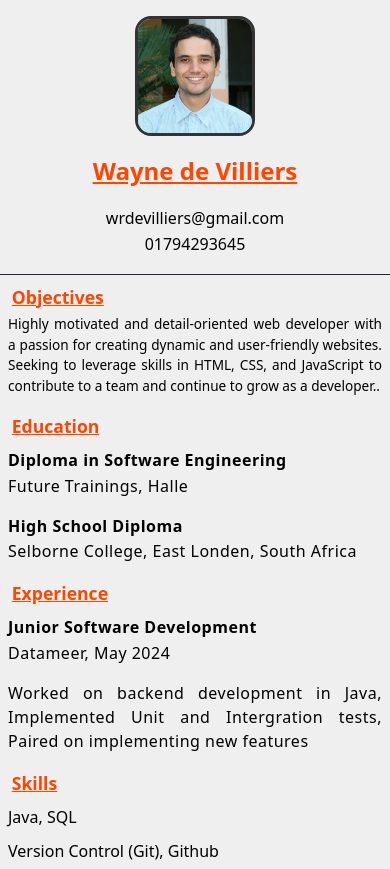
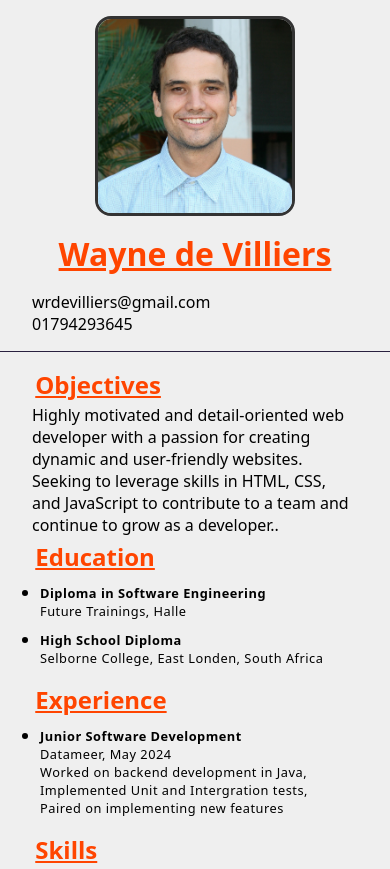
Before and after one commit to waynedevilliers/resume, a plain HTML site: page index.html in a window 390 px wide. Shown: the top 869 px of the page. Drawn offline with Linux system fonts and the light colour scheme.

Commit message:
revert changes

```diff
--- a/style.css
+++ b/style.css
@@ -1,19 +1,15 @@
-/* Reset and Box-Sizing */
 * {
     padding: 0;
     margin: 0;
     box-sizing: border-box;
   }
 
-/* Global Styles */
   body {
     font-family: system-ui;
     background-color: #efefef;
-  line-height: 1.6; /* Improves readability */
-  margin: 0; /* Ensure there's no extra space around the body */
+
   }
 
-/* Header */
   header {
     padding: 1rem 2rem;
     border-bottom: 1px solid #29213f;
@@ -21,10 +17,6 @@ header {
 
   header ul {
     list-style: none;
-  display: flex;
-  justify-content: space-around; /* Distribute menu items evenly */
-  flex-wrap: wrap; /* Make the menu wrap on smaller screens */
-  padding: 0;
   }
 
   header a {
@@ -37,138 +29,60 @@ header a:hover {
     margin: 1rem auto;
   }
 
-/* Typography */
-h1 {
+  h1{
     text-align: center;
     color: orangered;
     text-decoration: underline;
     margin: 1rem;
-  font-size: 2rem;
   }
 
-h2 {
+  h2{
     text-align: left;
     color: orangered;
     margin: 1%;
     text-decoration: underline;
-  font-size: 1.5rem;
   }
 
-/* Main Content */
-main {
+  main{
     margin: 1rem 2rem;
   }
 
-/* Sections */
-section {
+  section{
     margin-bottom: 1rem;
   }
 
   p {
     max-width: 80ch;
-  font-size: 1rem; /* Ensures text is readable across devices */
-  line-height: 1.5;
-  margin-bottom: 1rem;
   }
 
-section li h3 {
-  font-size: 1rem; /* Use more readable font size */
+  section li h3{
+    font-size: .8rem;
     letter-spacing: 0.5px;
   }
 
   section li p {
-  font-size: 1rem; /* Use more readable font size */
+    font-size: .8rem;
     letter-spacing: 0.5px;
   }
 
-section li {
-  margin: 0.5rem 0;
+  section li{
+    margin: .5rem;
   }
 
-/* Images */
   img {
-  border-radius: 1rem;
-  border: 3px solid #333;
+    border-radius: 1rem; /* Rounds corners */
+    border: 3px solid #333; /* Border */
   }
 
-/* Responsive Image with Object Fit */
 .with-object-fit {
     margin: 0 auto; /* Center in container */
-  width: 100%; /* Limits image width relative to parent */
+    width: 100%; /* Limits image width realtive to parent */
     max-width: 200px; /* Maximum width of the container */
     height: 200px; /* Fixed height of the container */
   }
 
-.with-object-fit img {
+.with-object-fit img{
     width: 100%;
     height: 100%;
-  object-fit: cover; /* Ensures the image covers the container */
     object-position: right;
   }
-
-/* Responsive Layout for Different Screens */
-@media (max-width: 768px) {
-  /* Adjust main margin for tablets and smaller */
-  main {
-      margin: 1rem;
-  }
-
-  /* Make h1 and h2 smaller for tablets */
-  h1 {
-      font-size: 1.8rem;
-  }
-
-  h2 {
-      font-size: 1.3rem;
-  }
-
-  /* Improve spacing and font-size for paragraphs */
-  p {
-      font-size: 0.9rem;
-  }
-
-  /* Adjust header layout on smaller screens */
-  header ul {
-      flex-direction: column; /* Stack menu items vertically */
-      text-align: center;
-  }
-
-  /* Adjust width of images on smaller screens */
-  .with-object-fit {
-      max-width: 150px; /* Reduce image width */
-      height: 150px; /* Reduce image height */
-  }
-}
-
-@media (max-width: 480px) {
-  /* Further adjustments for mobile */
-  h1 {
-      font-size: 1.5rem;
-  }
-
-  h2 {
-      font-size: 1.1rem;
-  }
-
-  /* Reduce padding and margins for mobile screens */
-  main {
-      margin: 0.5rem;
-  }
-
-  /* Center-align text for better readability on smaller screens */
-  p {
-      text-align: justify;
-      font-size: 0.85rem;
-  }
-
-  /* Stack header items vertically */
-  header ul {
-      flex-direction: column;
-  }
-
-  /* Image container for mobile */
-  .with-object-fit {
-      max-width: 120px;
-      height: 120px;
-  }
-}
```
Lines whose indentation alone changed are shown as unchanged.
